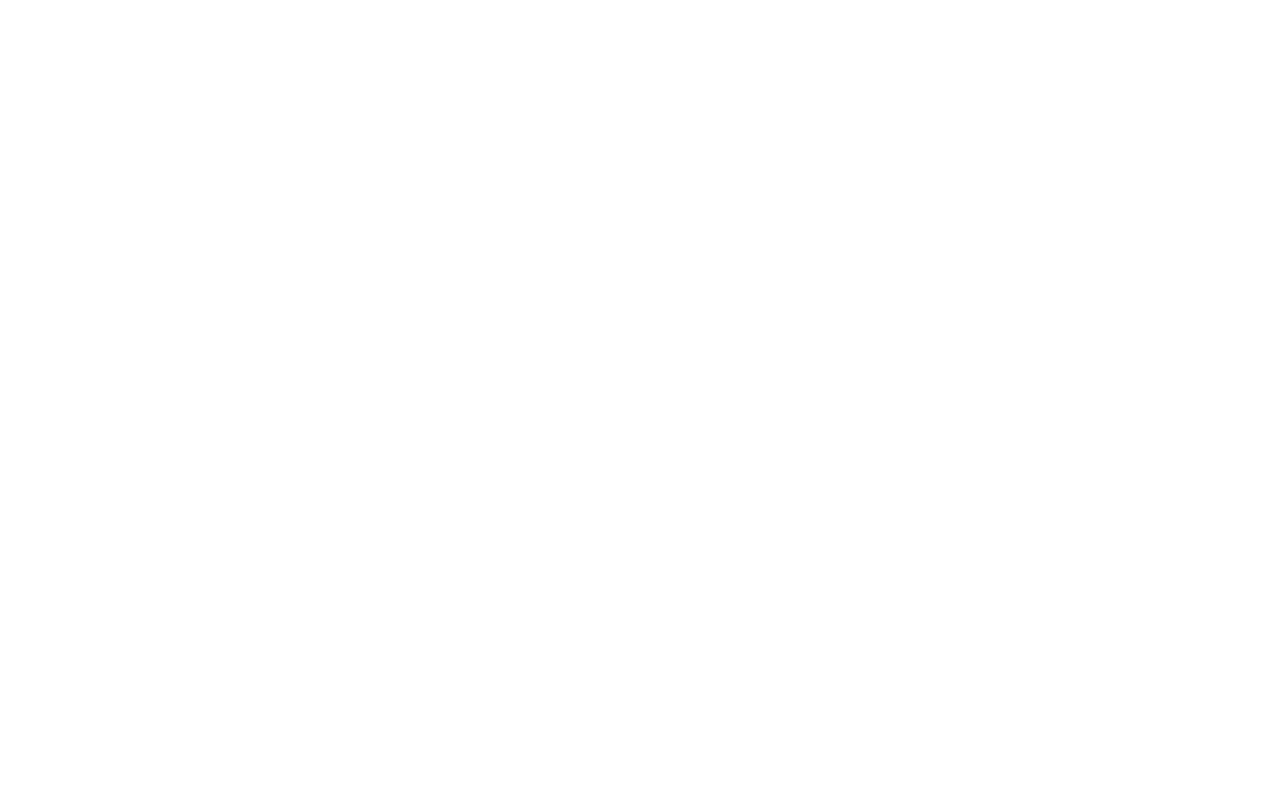
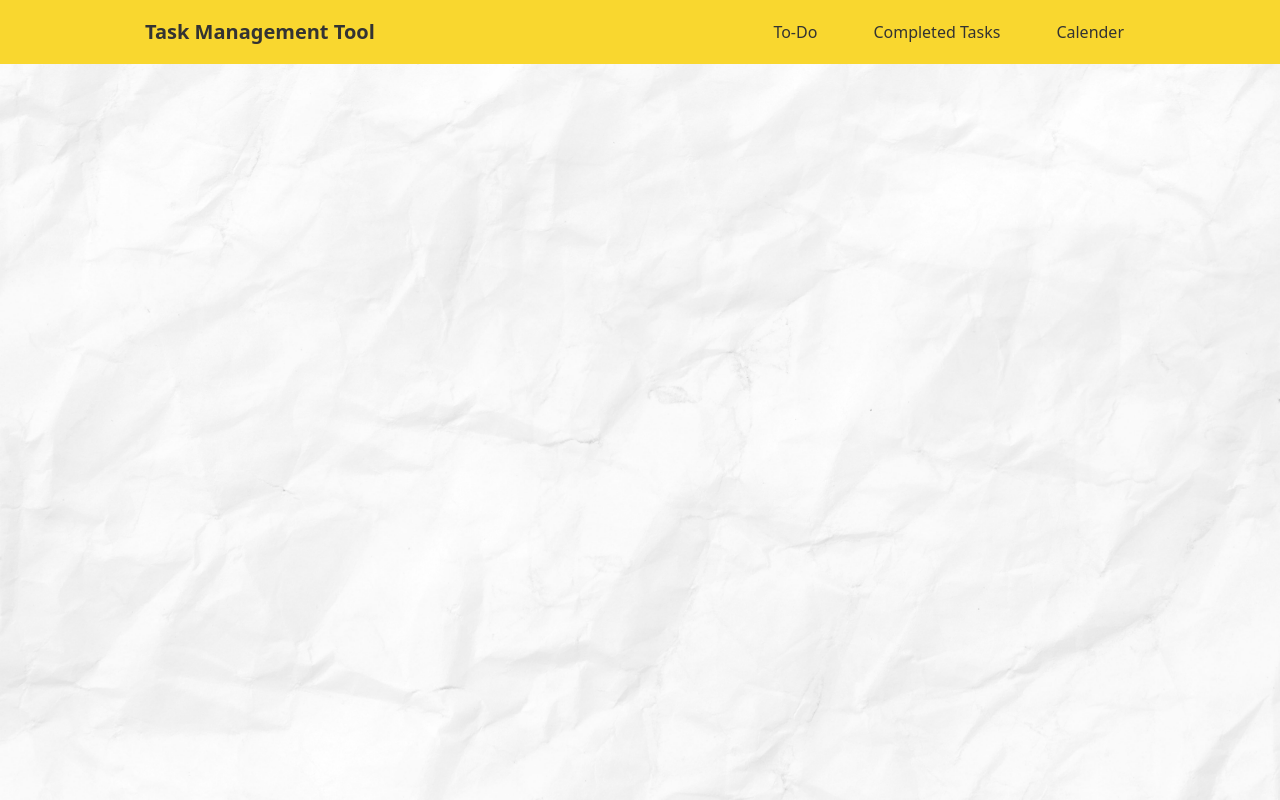
Before and after one commit to TaseenFuadJeem/task-managment-tool, a React (Create React App) app: page / in a window 1280 px wide. Built offline with nearby package versions, Linux system fonts and the light colour scheme.

Commit message:
Added navbar

```diff
--- a/package.json
+++ b/package.json
@@ -9,6 +9,7 @@
     "daisyui": "^2.17.0",
     "react": "^18.2.0",
     "react-dom": "^18.2.0",
+    "react-router-dom": "6",
     "react-scripts": "5.0.1",
     "web-vitals": "^2.1.0"
   },
--- a/src/App.js
+++ b/src/App.js
@@ -1,10 +1,12 @@
 import './App.css';
+import Navbar from './Components/Navbar/Navbar';
+import bg from './Assets/bg.jpg';
 
 function App() {
   return (
-    <div>
-
-    </div>
+    <section className='overflow-hidden bg-no-repeat bg-cover bg-fixed h-screen' style={{ backgroundImage: `url(${bg})` }}>
+      <Navbar />
+    </section>
   );
 }
 
--- /dev/null
+++ b/src/Components/Navbar/Navbar.js
@@ -0,0 +1,32 @@
+import React from 'react';
+
+const Navbar = () => {
+    return (
+        <nav>
+            <div class="navbar bg-secondary lg:px-32">
+                <div class="navbar-start">
+                    <div class="dropdown">
+                        <label tabindex="0" class="btn btn-ghost lg:hidden">
+                            <svg xmlns="http://www.w3.org/2000/svg" class="h-5 w-5" fill="none" viewBox="0 0 24 24" stroke="currentColor"><path stroke-linecap="round" stroke-linejoin="round" stroke-width="2" d="M4 6h16M4 12h8m-8 6h16" /></svg>
+                        </label>
+                        <ul tabindex="0" class="menu menu-compact dropdown-content mt-3 p-2 shadow bg-base-100 rounded-box w-52">
+                            <li><a>To-Do</a></li>
+                            <li><a>Completed Tasks</a></li>
+                            <li><a>Calender</a></li>
+                        </ul>
+                    </div>
+                    <a class="btn btn-ghost normal-case text-xl font-bold">Task Management Tool</a>
+                </div>
+                <div class="navbar-center hidden lg:flex navbar-end">
+                    <ul class="menu menu-horizontal p-0">
+                        <li className='mx-3'><a>To-Do</a></li>
+                        <li className='mx-3'><a>Completed Tasks</a></li>
+                        <li className='mx-3'><a>Calender</a></li>
+                    </ul>
+                </div>
+            </div>
+        </nav>
+    );
+};
+
+export default Navbar;
```
Also changed, not shown: src/Assets/bg.jpg (added), 1 other file (tests, documents, lock files or other folders).
